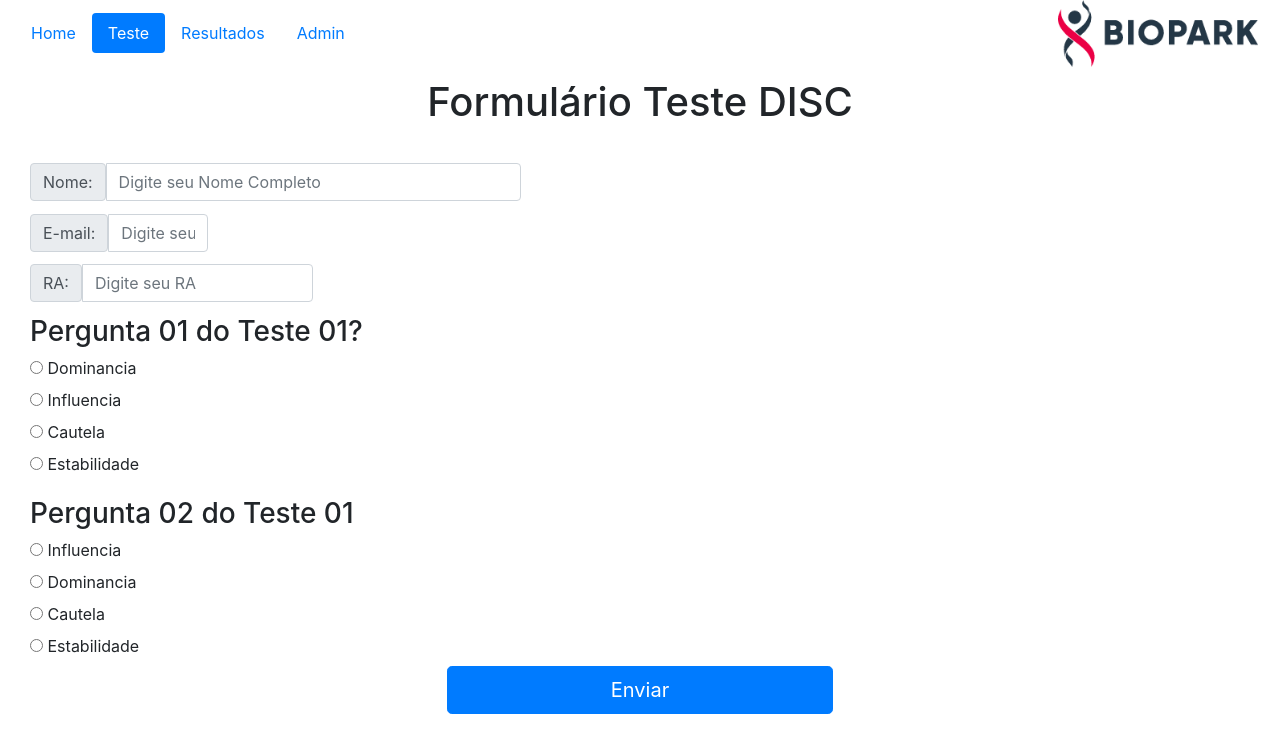
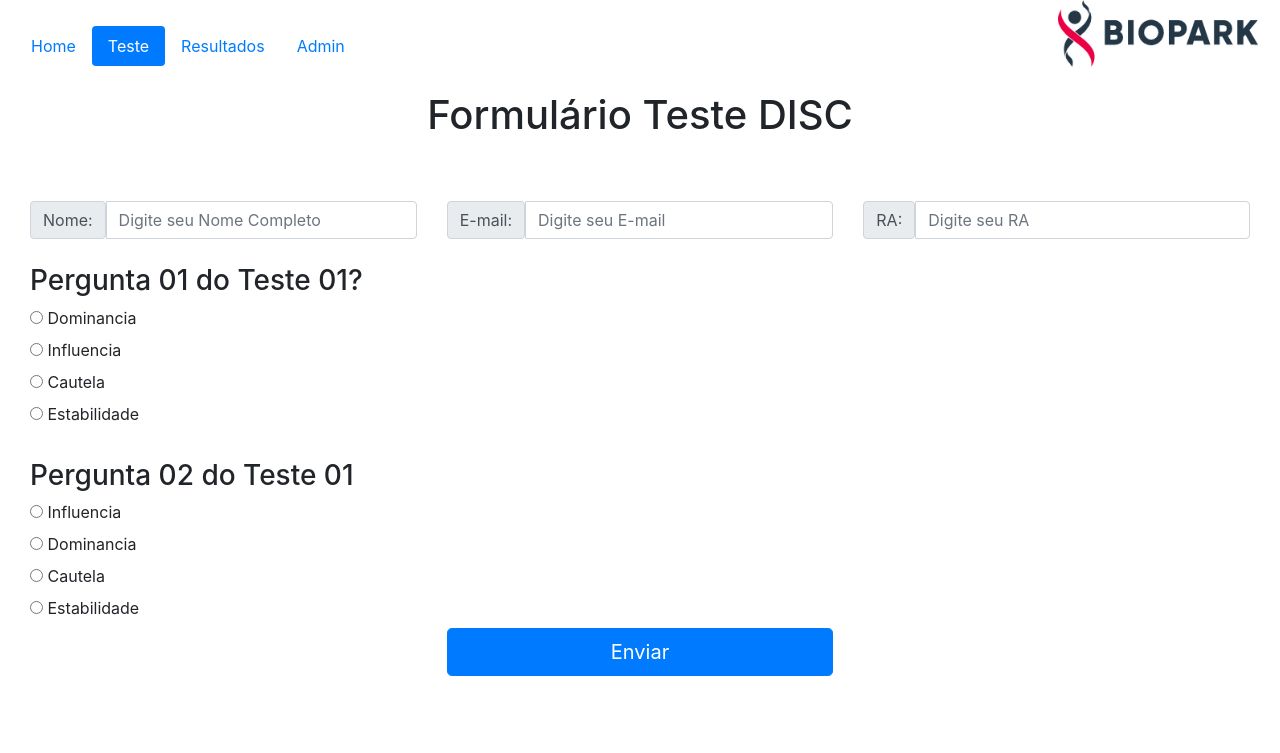
Before and after one commit to lemescaio/discBio, a Django app: page /teste/ in a window 1280 px wide. Shown: the top 753 px of the page. Run offline with Django 4.2, Linux system fonts and the light colour scheme; data comes from the database, SQL or seed files in the repository; some libraries are stand-ins or nearby versions.

Commit message:
alterar cabecalho página teste

```diff
--- a/disc/templates/disc_website/teste.html
+++ b/disc/templates/disc_website/teste.html
@@ -5,20 +5,22 @@
     {% csrf_token %}
     <div>
       <h1 class="text-center titulo-disc-teste">Formulário Teste DISC</h1>
-      <row>
-        <div class="input-group col-md-5 margin-cabecalho">
+      <div class="container-fluid margin-cabecalho">
+        <div class="row">
+          <div class="input-group col-md-4 margin-cabecalho">
             <span class="input-group-text">Nome:</span>
             <input type="text" aria-label="First name" class="form-control" id="nome" placeholder="Digite seu Nome Completo" name="nome">
           </div>
-        <div class="input-group col-md-2 margin-cabecalho">
+          <div class="input-group col-md-4 margin-cabecalho">
             <span class="input-group-text">E-mail:</span>
             <input id="email" type="text" placeholder="Digite seu E-mail" name="email" aria-label="First name" class="form-control">
           </div>
-        <div class="input-group col-md-3 margin-cabecalho">
+          <div class="input-group col-md-4 margin-cabecalho">
             <span class="input-group-text">RA:</span>
             <input id="ra" type="text" placeholder="Digite seu RA" name="ra" aria-label="First name" class="form-control">
           </div>
-      </row>
+        </div>
+      </div>
     </div>
     <div>
       {% for pergunta,alternativas in perguntas.items %}
--- a/static/css/styles.css
+++ b/static/css/styles.css
@@ -13,5 +13,5 @@
 }
 
 .margin-cabecalho{
-    margin-top: 1%;
+    margin-top: 2%;
 }
```
Lines whose indentation alone changed are shown as unchanged.
